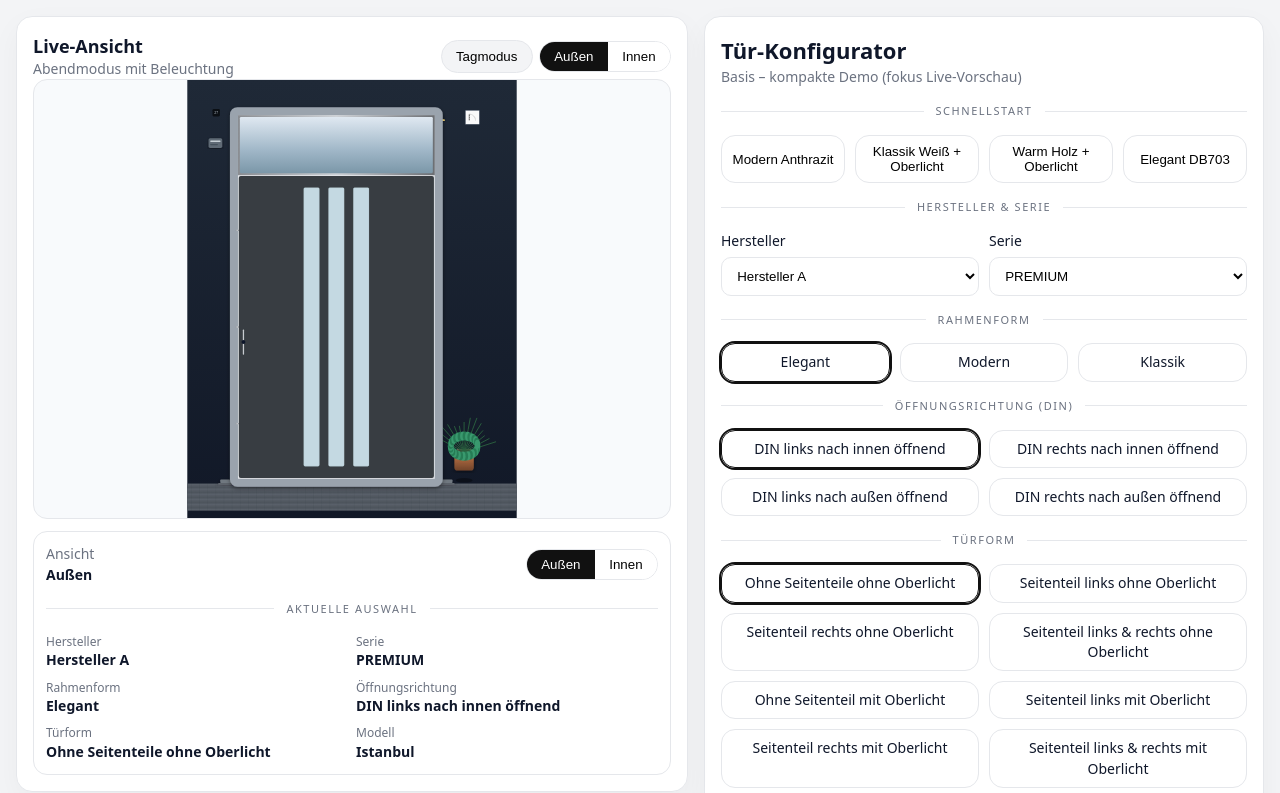
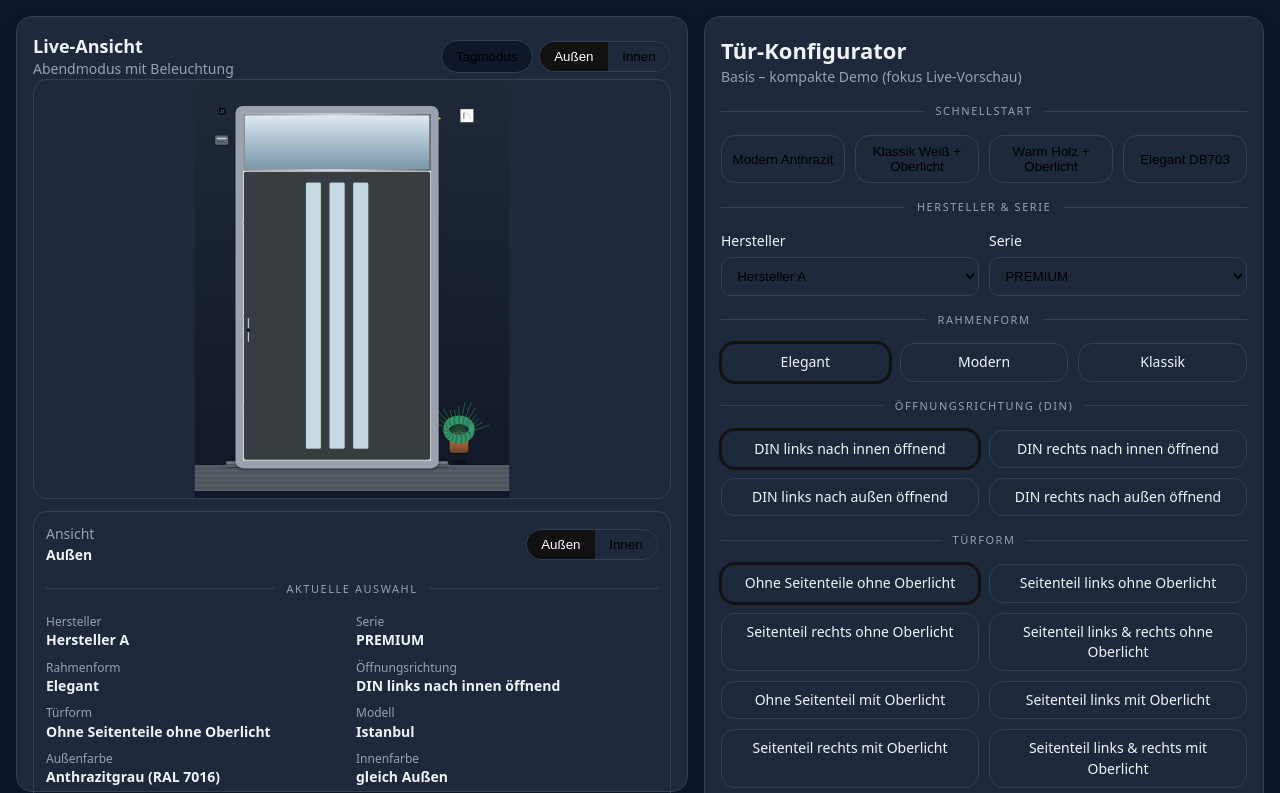
Before and after one commit to cyilmazcsa/haustueren, a plain HTML site: page index.html in a window 1280 px wide. Both pictures are taken after a click on the button "Abendmodus". Shown: the top 793 px of the page. Drawn offline with Linux system fonts and the light colour scheme.

Commit message:
Add dark theme and enhance summary

```diff
--- a/render.js
+++ b/render.js
@@ -48,6 +48,7 @@ export function render(){
   const hingeLeft = /links/.test(state.openDirection);
   const frameRx = state.frameForm==='Elegant'?18:state.frameForm==='Modern'?0:8;
   const doorColor = state.view==='Außen' ? state.outHex : (state.inSame? state.outHex : state.inHex);
+  document.body.classList.toggle('dark', night);
 
   const wallGrad = night?`url(#wallNight)`:`url(#wallDay)`;
   const lampFill = night? '#ffdf7a':'#ffd54f';
@@ -126,6 +127,8 @@ export function render(){
   // Summary UI
   $('#sumView').textContent = state.view;
   const sum = $('#summaryGrid'); sum.innerHTML = '';
+  const outColorName = $('#colOut').selectedOptions[0].textContent;
+  const inColorName = state.inSame ? 'gleich Außen' : $('#colIn').selectedOptions[0].textContent;
   const rows = [
     ['Hersteller', state.manufacturer],
     ['Serie', state.series],
@@ -133,6 +136,10 @@ export function render(){
     ['Öffnungsrichtung', state.openDirection],
     ['Türform', state.doorForm],
     ['Modell', state.model],
+    ['Außenfarbe', outColorName],
+    ['Innenfarbe', inColorName],
+    ['Breite', state.width + ' mm'],
+    ['Höhe', state.height + ' mm'],
   ];
   rows.forEach(([l,v])=>{
     const d=document.createElement('div'); d.innerHTML=`<div class="muted" style="font-size:12px">${l}</div><div style="font-weight:600">${v}</div>`;
--- a/style.css
+++ b/style.css
@@ -1,5 +1,9 @@
   :root{
     --bg:#f3f4f6;--card:#fff;--text:#0f172a;--muted:#6b7280;--border:#e5e7eb;
+    --brand:#111;--brand-2:#1f2937;
+  }
+  body.dark{
+    --bg:#0f172a;--card:#1e293b;--text:#f1f5f9;--muted:#94a3b8;--border:#334155;
     --brand:#111;--brand-2:#1f2937;
   }
   *{box-sizing:border-box}
@@ -11,10 +15,10 @@
   .sticky{position:sticky;top:12px;max-height:calc(100vh - 24px);display:flex;flex-direction:column}
   .row{display:flex;align-items:center;justify-content:space-between;gap:12px}
   .muted{color:var(--muted)}
-  .btn{border:1px solid var(--border);background:#fff;border-radius:999px;padding:.5rem .9rem;cursor:pointer}
-  .btn:is(:hover,:focus){background:#f3f4f6}
+  .btn{border:1px solid var(--border);background:var(--card);border-radius:999px;padding:.5rem .9rem;cursor:pointer}
+  .btn:is(:hover,:focus){background:var(--bg)}
   .seg{display:inline-flex;border:1px solid var(--border);border-radius:999px;overflow:hidden}
-  .seg button{padding:.45rem .9rem;border:0;background:#fff}
+  .seg button{padding:.45rem .9rem;border:0;background:var(--card)}
   .seg button.active{background:var(--brand);color:#fff}
   .divider{display:flex;align-items:center;gap:12px;margin:16px 0}
   .divider::before,.divider::after{content:"";height:1px;background:var(--border);flex:1}
@@ -22,14 +26,14 @@
   .grid-3{display:grid;grid-template-columns:repeat(3,1fr);gap:10px}
   .grid-4{display:grid;grid-template-columns:repeat(4,1fr);gap:10px}
   .grid-5{display:grid;grid-template-columns:repeat(5,1fr);gap:10px}
-  .opt{border:1px solid var(--border);border-radius:14px;padding:8px;text-align:center;cursor:pointer;background:#fff}
-  .opt.active{outline:2px solid #111;border-color:#111}
+  .opt{border:1px solid var(--border);border-radius:14px;padding:8px;text-align:center;cursor:pointer;background:var(--card)}
+  .opt.active{outline:2px solid var(--brand);border-color:var(--brand)}
   .swatch{position:relative;height:46px;border-radius:10px;border:1px solid var(--border);overflow:hidden}
   .swatch span{position:absolute;left:6px;bottom:4px;font-size:10px;background:#fff;padding:1px 4px;border-radius:6px}
   label small{color:var(--muted)}
   .field{display:grid;gap:6px}
-  input,select{width:100%;border:1px solid var(--border);border-radius:10px;background:#fff;padding:.6rem .7rem}
+  input,select{width:100%;border:1px solid var(--border);border-radius:10px;background:var(--card);padding:.6rem .7rem}
   /* Live Scene box */
-  .scene{flex:1;border:1px solid var(--border);border-radius:14px;background:#f8fafc;display:grid;place-items:center;overflow:hidden;min-height:420px}
+  .scene{flex:1;border:1px solid var(--border);border-radius:14px;background:var(--card);display:grid;place-items:center;overflow:hidden;min-height:420px}
   .summary{margin-top:12px;border:1px solid var(--border);border-radius:14px;padding:12px}
   .sumgrid{display:grid;grid-template-columns:1fr 1fr;gap:8px}
```
